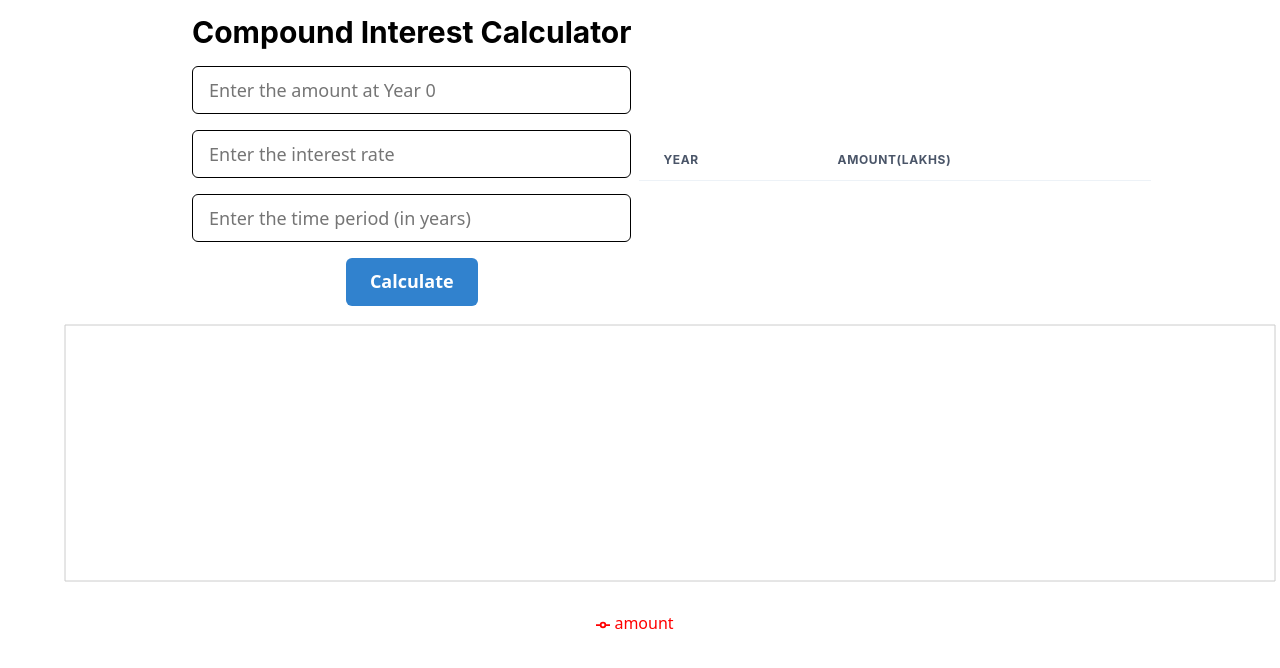
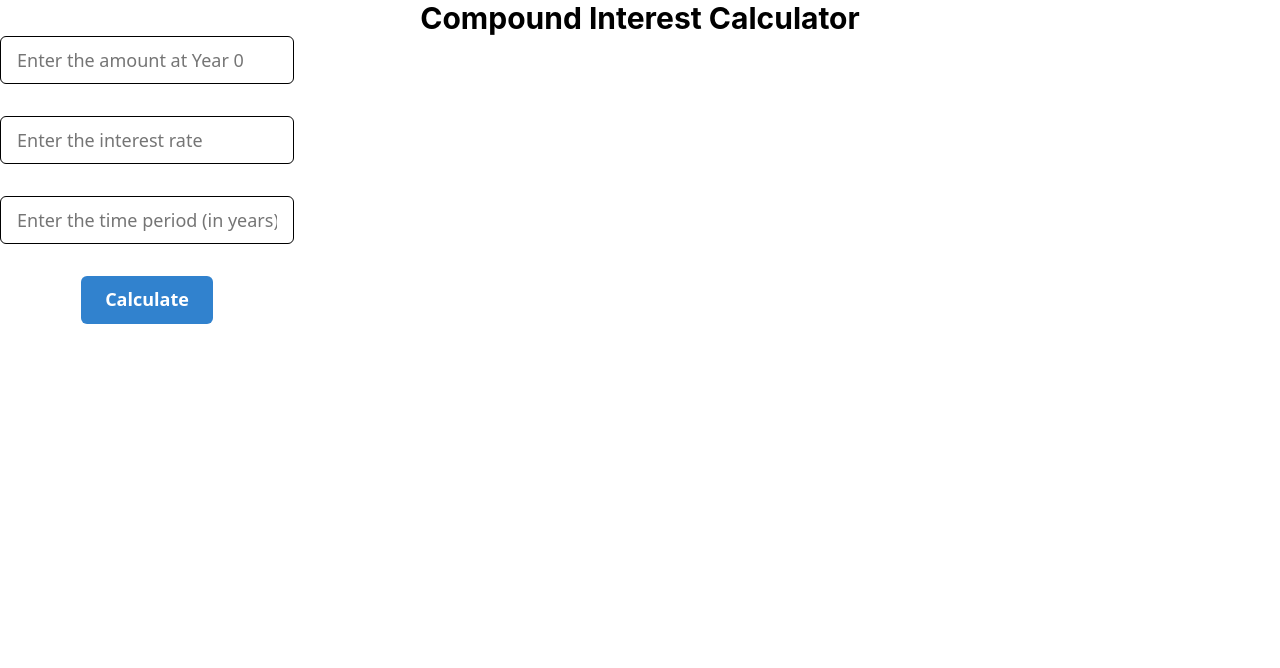
Before and after one commit to yashhjaggi1998/Stan-Weinstein-Portfolio, a Next.js app: page /compound_interest_calculator in a window 1280 px wide. Shown: the top 668 px of the page. Built offline with nearby package versions, Linux system fonts and the light colour scheme.

Commit message:
Compound Interest - Google Charts Fix

```diff
--- a/pages/compound_interest_calculator.js
+++ b/pages/compound_interest_calculator.js
@@ -10,10 +10,12 @@ import {
     Th,
     Tbody,
     Td,
+    Center,
 } from "@chakra-ui/react";
 import { useState } from "react";
 import { Helmet } from "react-helmet";
-import { CartesianGrid, Legend, Line, LineChart, ResponsiveContainer, XAxis, YAxis, Tooltip } from "recharts";
+//import { CartesianGrid, Legend, Line, LineChart, ResponsiveContainer, XAxis, YAxis, Tooltip } from "recharts";
+import { Chart } from "react-google-charts";
 
 export default function CompoundInterestCalculator() {
 
@@ -37,8 +39,11 @@ export default function CompoundInterestCalculator() {
             amount += principal_amount;
         }
 
+        console.log(temp_arr);
         setEndOfYearNetWorth(temp_arr);
     };
+    //Data column(s) for axis #0 cannot be of type string
+    //Need to solve this issue
 
     return (
         <>
@@ -46,13 +51,16 @@ export default function CompoundInterestCalculator() {
                 <title>Compound Interest Calculator</title>
             </Helmet>
 
-            <ResponsiveContainer width="100%" aspect={4}>
-
-                <HStack maxW="80%" marginLeft="15%">
-                    <VStack spacing={4} maxW={"50%"}>
+            <Center>
             <Heading as='h5' size='lg' fontWeight='bold' color='black.500'>
                 Compound Interest Calculator
             </Heading>
+            </Center>
+
+
+            <HStack spacing={8} w={"100%"}>
+
+                <VStack spacing={8}>
 
                     <Input
                         id = "principal_amount"
@@ -78,37 +86,31 @@ export default function CompoundInterestCalculator() {
                     <Button colorScheme="blue" size="lg" onClick = {handleSubmit}>
                         Calculate
                     </Button>
+
                 </VStack>
 
-                    <Table maxW={"50%"}>
-                        <Thead>
-                            <Tr>
-                                <Th>Year</Th>
-                                <Th>Amount(Lakhs)</Th>
-                            </Tr>
-                        </Thead>
-                        <Tbody>
-                            {endOfYearNetWorth.map((item, index) => (
-                                <Tr>
-                                    <Td>{item.year}</Td>
-                                    <Td>{parseFloat(item.amount / 100000).toFixed(2)}</Td>
-                                </Tr>
-                            ))}
-                        </Tbody>
-                    </Table>
             </HStack>
+                    {
+                        endOfYearNetWorth.length > 0 ? (
+                        <Chart
+                            chartType="LineChart"
+                            loader={<div>Loading Chart</div>}
+                            data={[
+                                ['Year', 'Amount'],
+                                ...endOfYearNetWorth.map((item) => [item.year, parseFloat(item.amount)]),
+                            ]}
+                        options={{
+                            hAxis: {
+                                title: 'Year',
+                            },
+                            vAxis: {
+                                title: 'Amount',
+                            },
+                        }}
+                        rootProps={{ 'data-testid': '1' }}
+                        />) : null
+                    }
 
-
-                <LineChart data={endOfYearNetWorth} width={800} height={400}>
-                    <CartesianGrid />
-                    <XAxis dataKey="year" interval={"preserveStartEnd"} />
-                    <YAxis></YAxis>
-                    <Legend />
-                    <Tooltip />
-                    <Line dataKey="amount" stroke="red" activeDot={{ r: 6 }} />
-                </LineChart>
-
-            </ResponsiveContainer>
         </>
     );
 }
```
Lines whose indentation alone changed are shown as unchanged.
